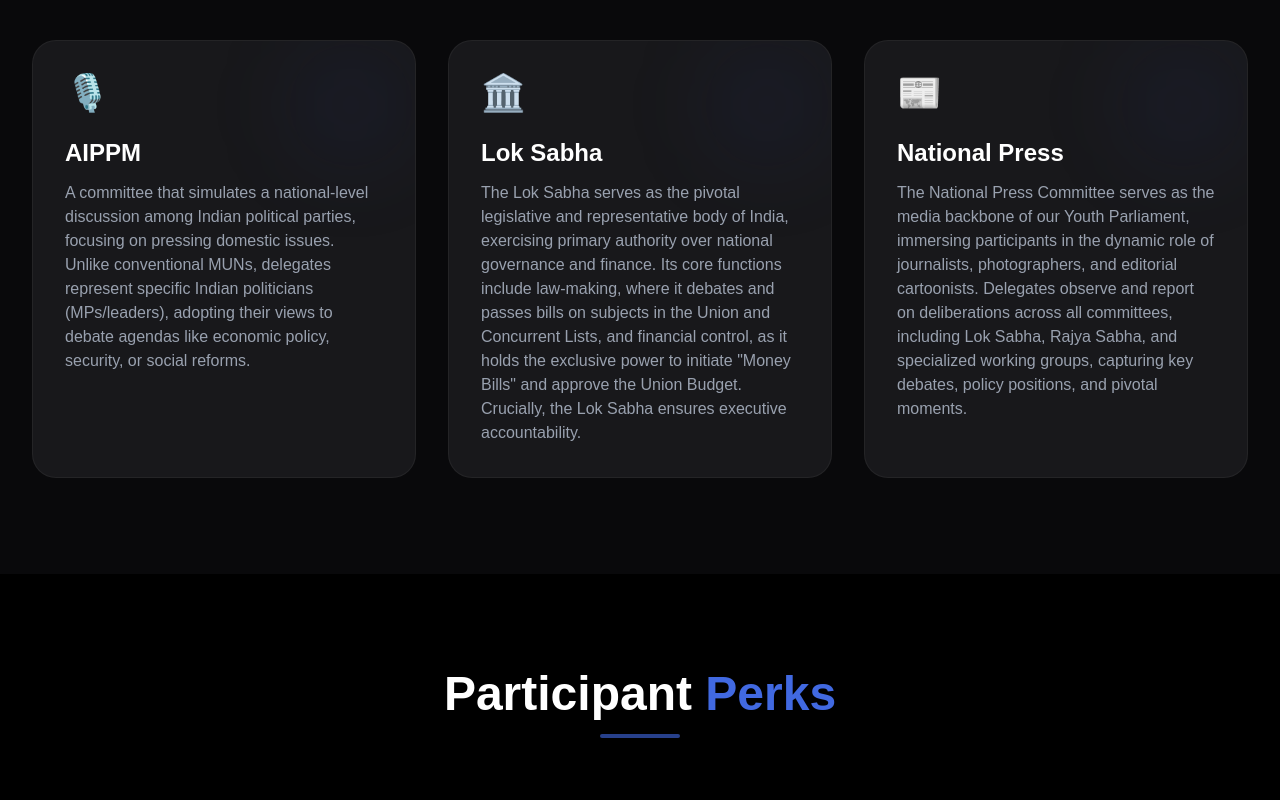
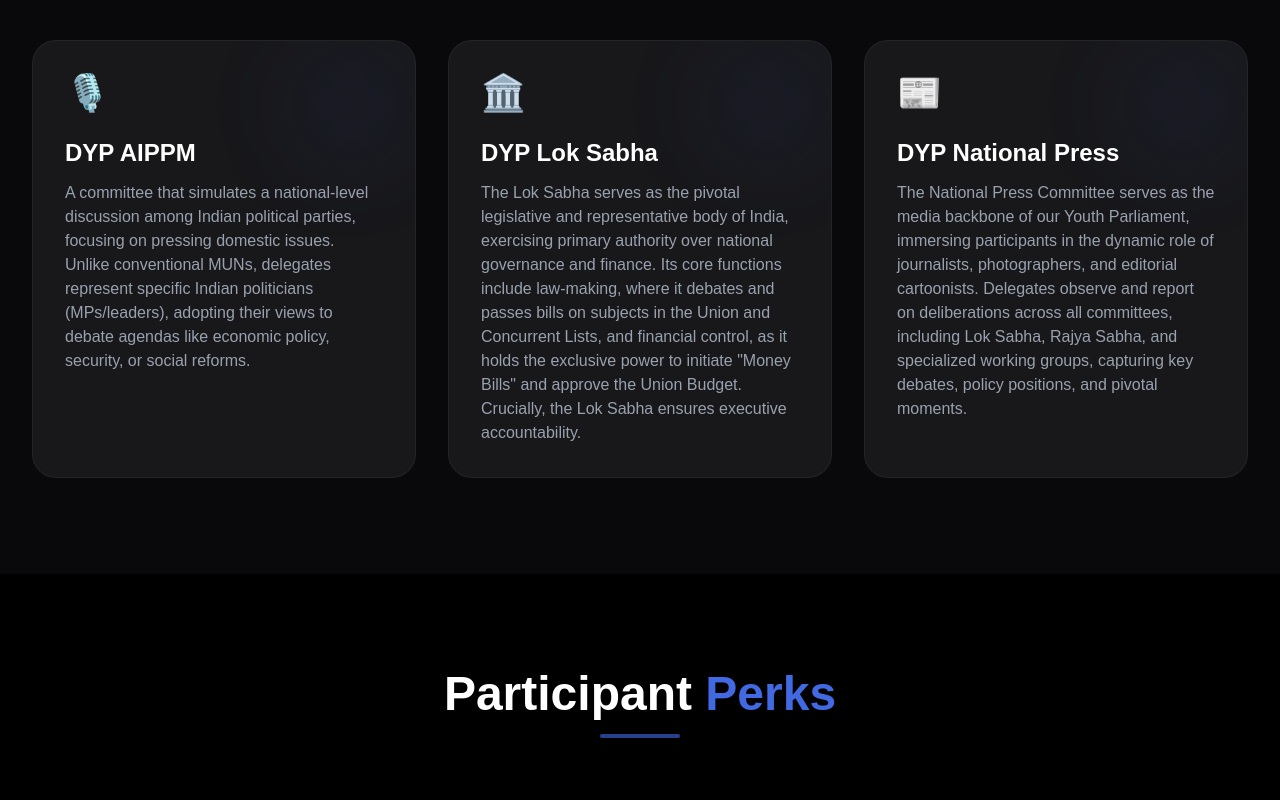
Before and after one commit to YTushaar/Demokratia-, a Next.js app: page / in a window 1280 px wide. Shown: the part 3340-4140 px from the top of the page. Built offline with nearby package versions, Linux system fonts and the light colour scheme.

Commit message:
Modified subevents

```diff
--- a/src/app/components/Footer.tsx
+++ b/src/app/components/Footer.tsx
@@ -11,8 +11,8 @@
         <p className="text-gray-600 text-sm mb-2">
           &copy; {new Date().getFullYear()} Demokratia Youth Parliament. All rights reserved.
         </p>
-        <p className="text-gray-500 text-xs">
-          Website built by <a href="https://github.com/YTushaar" target="_blank" rel="noopener noreferrer" className="text-blue-400/60 hover:text-blue-400 transition-colors">Y.Tushaar</a> • <a href="https://linkedin.com/in/tushaar-yenduri-6b10a822b" target="_blank" rel="noopener noreferrer" className="text-blue-400/60 hover:text-blue-400 transition-colors">LinkedIn</a>
+        <p className="text-gray-500 text-sm font-semibold">
+          Website built by <a href="https://github.com/YTushaar" target="_blank" rel="noopener noreferrer" className="text-blue-400/80 hover:text-blue-400 transition-colors">Y.Tushaar</a> • <a href="https://linkedin.com/in/tushaar-yenduri-6b10a822b" target="_blank" rel="noopener noreferrer" className="text-blue-400/80 hover:text-blue-400 transition-colors">LinkedIn</a>
         </p>
       </div>
     </footer>
--- a/src/app/components/SubEvents.tsx
+++ b/src/app/components/SubEvents.tsx
@@ -1,16 +1,16 @@
 const EVENTS = [
   {
-    title: "AIPPM",
+    title: "DYP AIPPM",
     desc: "A committee that simulates a national-level discussion among Indian political parties, focusing on pressing domestic issues. Unlike conventional MUNs, delegates represent specific Indian politicians (MPs/leaders), adopting their views to debate agendas like economic policy, security, or social reforms.",
     icon: "🎙️"
   },
   {
-    title: "Lok Sabha",
+    title: "DYP Lok Sabha",
     desc: "The Lok Sabha serves as the pivotal legislative and representative body of India, exercising primary authority over national governance and finance. Its core functions include law-making, where it debates and passes bills on subjects in the Union and Concurrent Lists, and financial control, as it holds the exclusive power to initiate \"Money Bills\" and approve the Union Budget. Crucially, the Lok Sabha ensures executive accountability.",
     icon: "🏛️"
   },
   {
-    title: "National Press",
+    title: "DYP National Press",
     desc: "The National Press Committee serves as the media backbone of our Youth Parliament, immersing participants in the dynamic role of journalists, photographers, and editorial cartoonists. Delegates observe and report on deliberations across all committees, including Lok Sabha, Rajya Sabha, and specialized working groups, capturing key debates, policy positions, and pivotal moments.",
     icon: "📰"
   }
```
